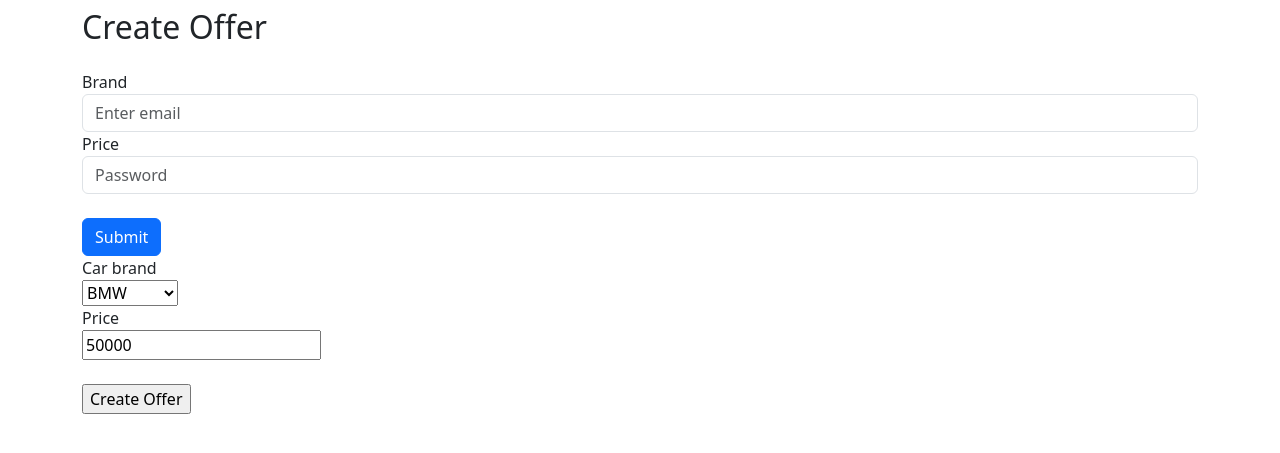
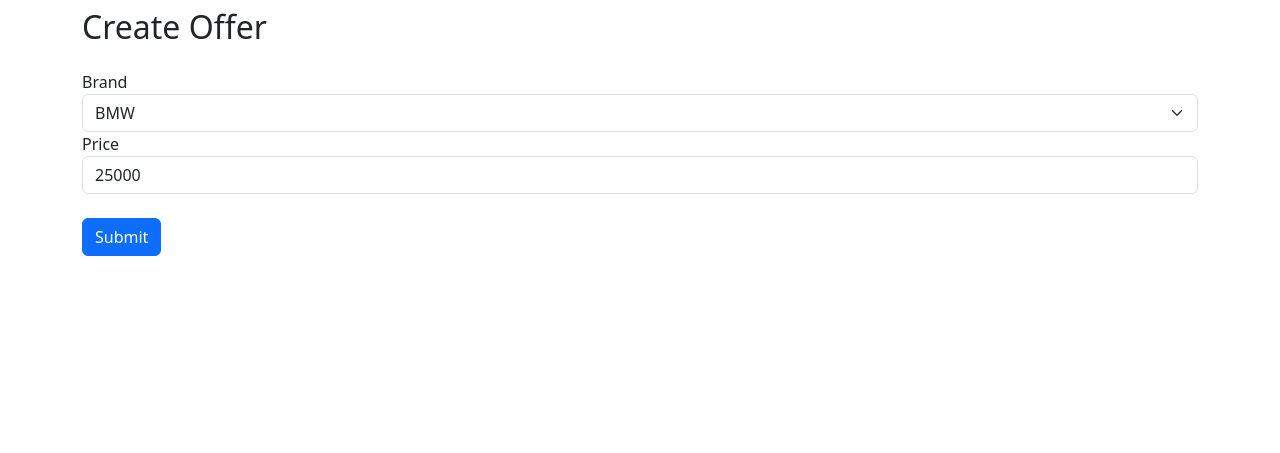
Before and after one commit to rajkonkret/BootCamp-11-10-2025-WEB, a Flask app: page /create_offer in a window 1280 px wide. Shown: the part 56-509 px from the top of the page. Run offline with Flask 3, Linux system fonts and the light colour scheme.

Commit message:
[16 33] update web3_flask/flask_zad5 update add bootstrap form

```diff
--- a/web3_flask/flask_zad5_bootstrap/templates/create_offer.html
+++ b/web3_flask/flask_zad5_bootstrap/templates/create_offer.html
@@ -7,30 +7,25 @@
         <h1 class="h2 mb-4">Create Offer</h1>
     </div>
 
-<form>
+<form action="{{ url_for('create_offer') }}" method="POST">
   <div class="form-group">
-    <label for="exampleInputEmail1">Brand</label>
-    <input type="email" class="form-control" id="exampleInputEmail1" aria-describedby="emailHelp" placeholder="Enter email">
+    <label for="brand">Brand</label>
+     <select id="brand" name="brand" class="form-select" required>
+        {% for brand in offer.brands %}
+        <option value="{{ brand.code }}">{{ brand.name }}</option>
+        {% endfor %}
+    </select>
   </div>
   <div class="form-group">
-    <label for="exampleInputPassword1">Price</label>
-    <input type="password" class="form-control" id="exampleInputPassword1" placeholder="Password">
+    <label for="price">Price</label>
+    <input type="number"
+           class="form-control"
+           id="price"
+           name="price"
+           value="25000">
   </div>
     <br>
   <button type="submit" class="btn btn-primary">Submit</button>
 </form>
-<form action="{{ url_for('create_offer') }}" method="POST">
-    <label>Car brand</label><br>
-    <select for="brand" name="brand">
-        {% for brand in offer.brands %}
-            <option value="{{ brand.code }}">{{ brand.name }}</option>
-        {% endfor %}
-    </select><br>
-
-    <label>Price</label><br>
-    <input type="number" name="price" value="50000"><br><br>
-
-    <input type="submit" value="Create Offer">
-</form>
 </div>
 {% endblock %}
```
